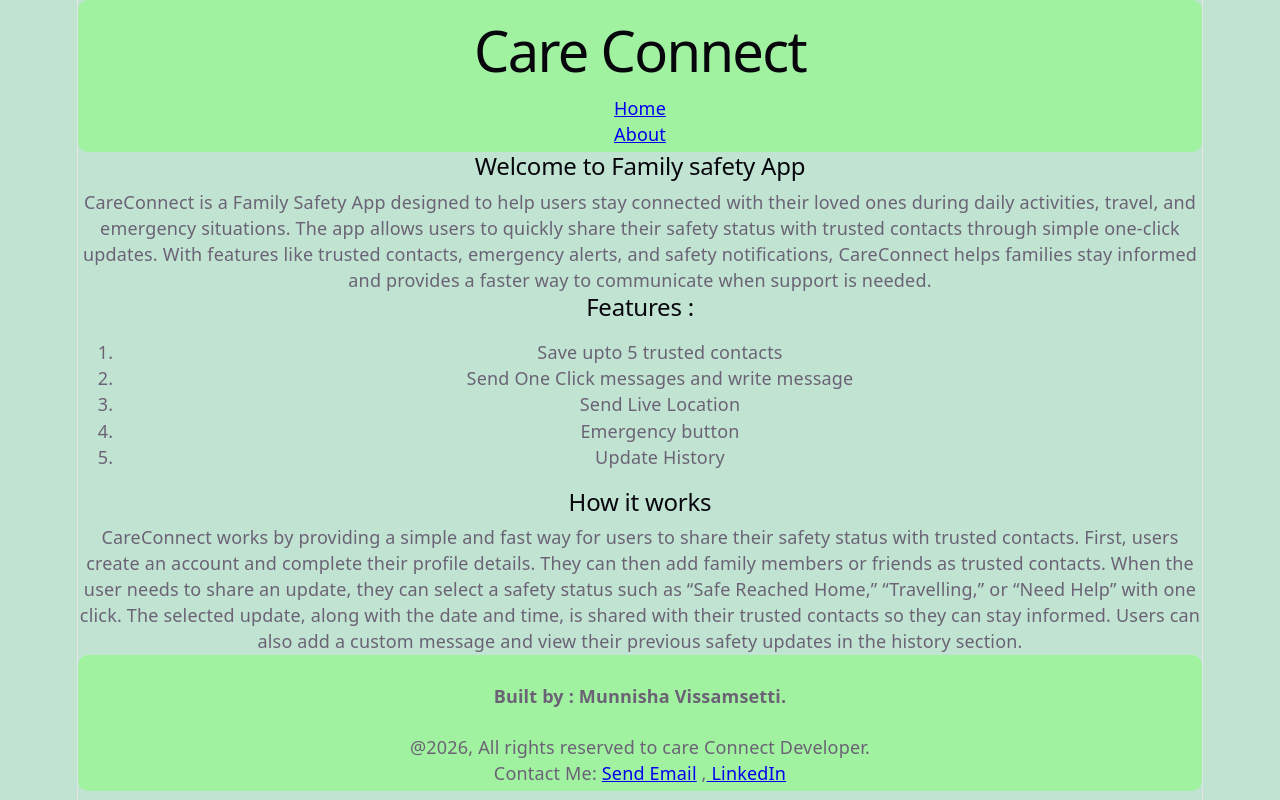
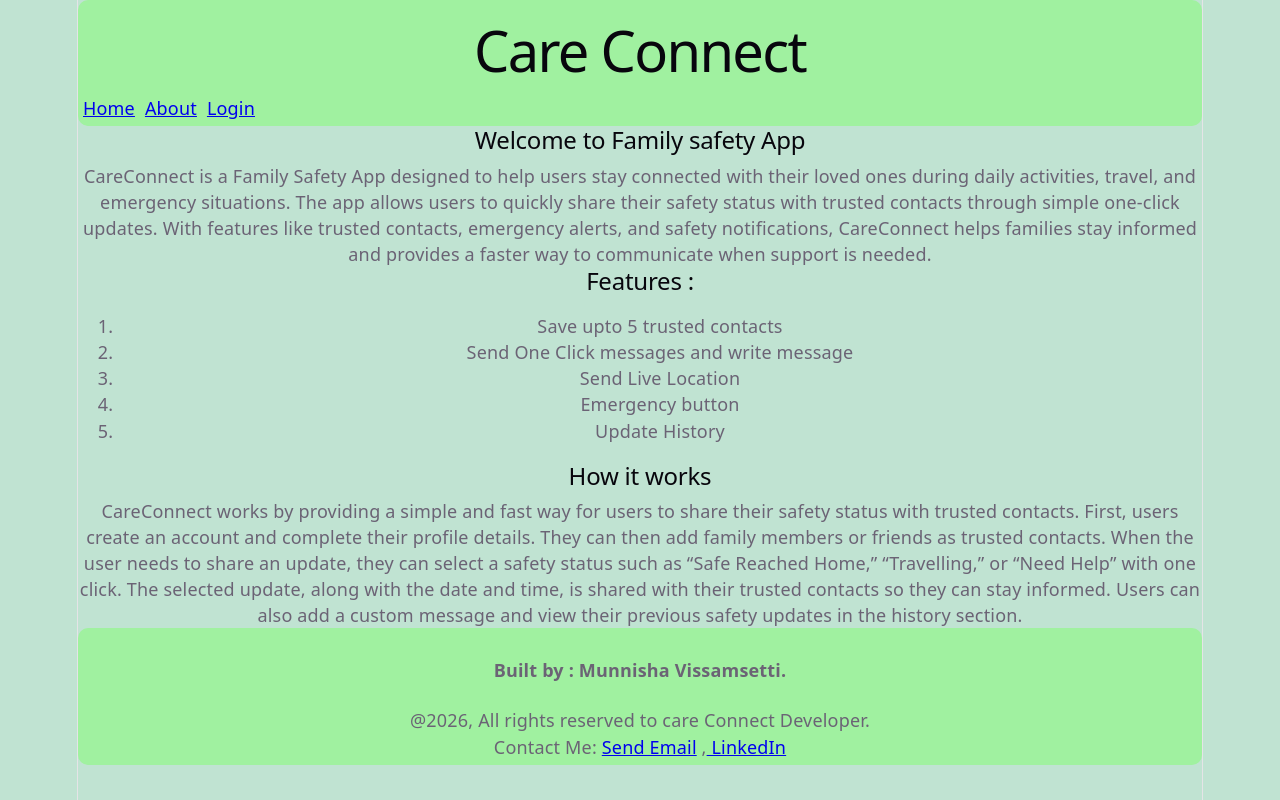
Before and after one commit to Munnisha-code/Final-Project-Unit1-CareConnect, a React (Vite) app: page / in a window 1280 px wide. Built offline with nearby package versions, Linux system fonts and the light colour scheme.

Commit message:
I Moved navigation links from Header to Navbar.

```diff
--- a/src/App.css
+++ b/src/App.css
@@ -13,12 +13,10 @@ body{
 }
 
 
- {
+ .navbar {
 
-    background-color: #f5f5f5;
-    text-align: #eef2f7;
-    padding: 10px;
-    border-radius: 5px;
+    display: flex;
+    gap: 10px;
+    text-align: right;
 
-
-}
+         }
--- a/src/components/Header.jsx
+++ b/src/components/Header.jsx
@@ -1,9 +1,15 @@
-import {  Link } from "react-router-dom";
 
+import Navbar from "./Navbar";
 
 
 
 function Header(){
+
+ const navLinks=[
+                  {name: "Home", path: "/"},
+                  {name: "About", path: "/about"},
+                  {name: "Login", path: "/login"}
+                ];
 
     return(
 
@@ -11,11 +17,7 @@ function Header(){
 
             <h1> Care Connect</h1>
 
-          <nav>
-             <Link to="/"> Home </Link>
-              <br />
-             <Link to="/about"> About </Link>
-          </nav>
+            <Navbar links={navLinks}/>
 
         </header>
 
```
